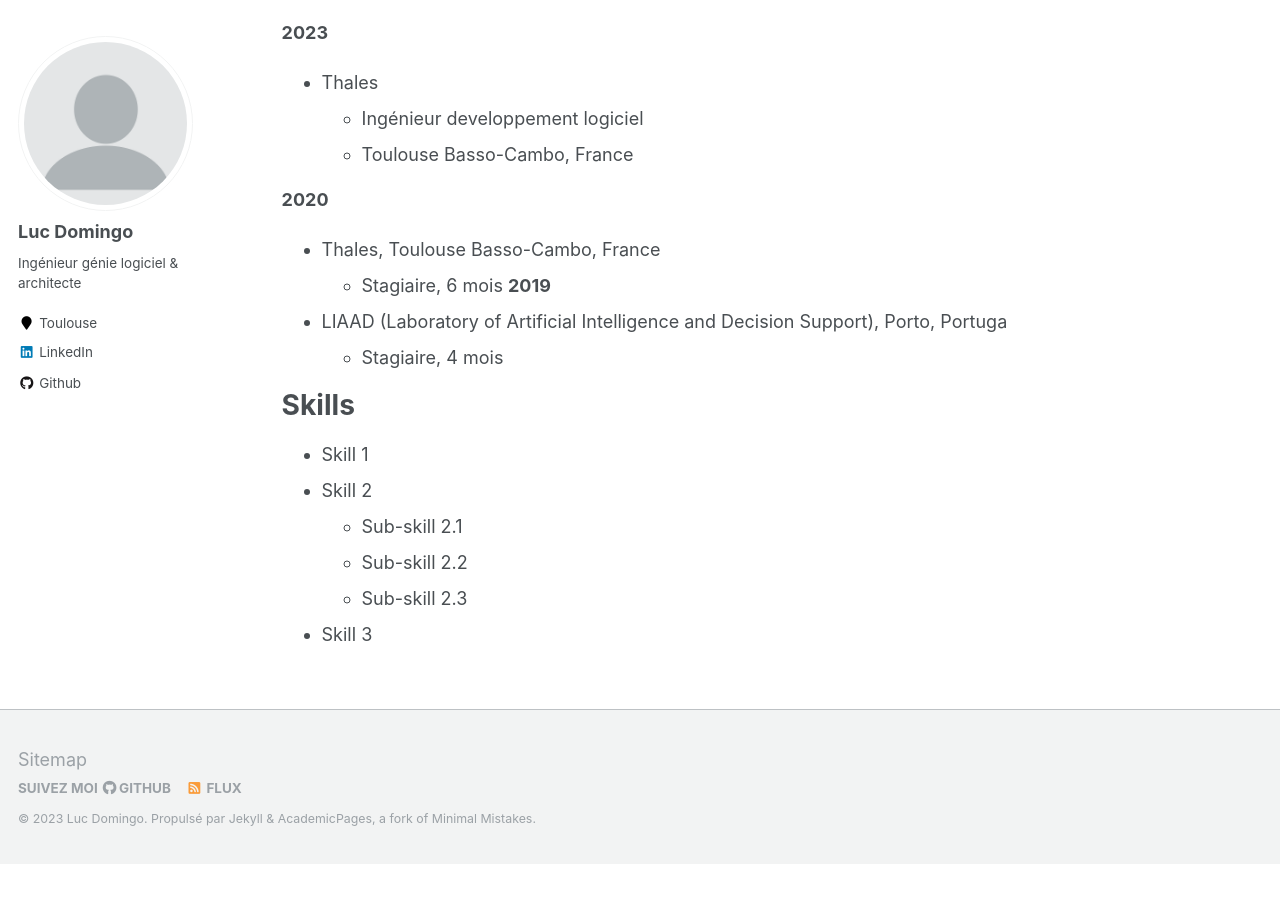
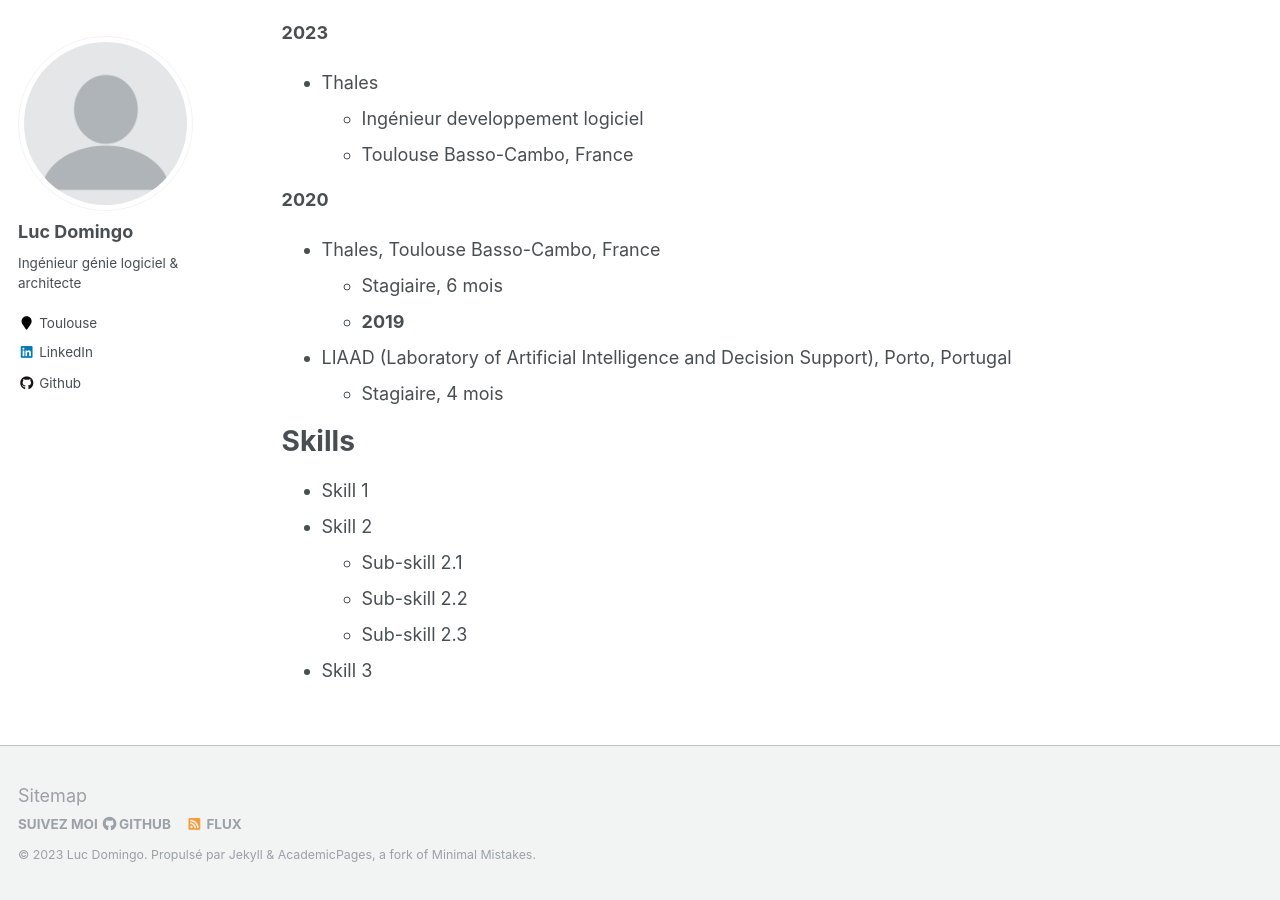
Before and after one commit to LucDomingo/mywebsite, a Jekyll site: the page built from _pages/cv.md, in a window 1280 px wide and 900 px high, scrolled down 535 px. Built offline with Jekyll 4.4.1, drawn with Linux system fonts in a browser that asks for light colours; before the commit the page ends 1399 px from its top, so only the background shows below that.

Commit message:
Update cv.md

```diff
--- a/_pages/cv.md
+++ b/_pages/cv.md
@@ -29,8 +29,9 @@ Expérience professionnelle
 **2020**
 - Thales, Toulouse Basso-Cambo, France
   - Stagiaire, 6 mois
+  -
 **2019**
-- LIAAD (Laboratory of Artificial Intelligence and Decision Support), Porto, Portuga
+- LIAAD (Laboratory of Artificial Intelligence and Decision Support), Porto, Portugal
   - Stagiaire, 4 mois
 
 Skills
```
